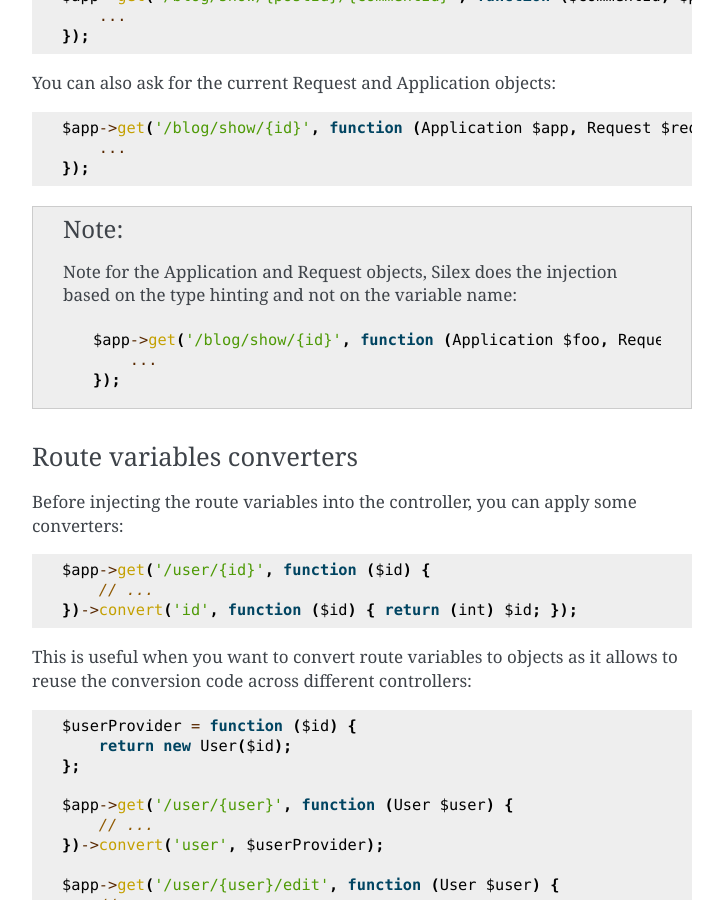
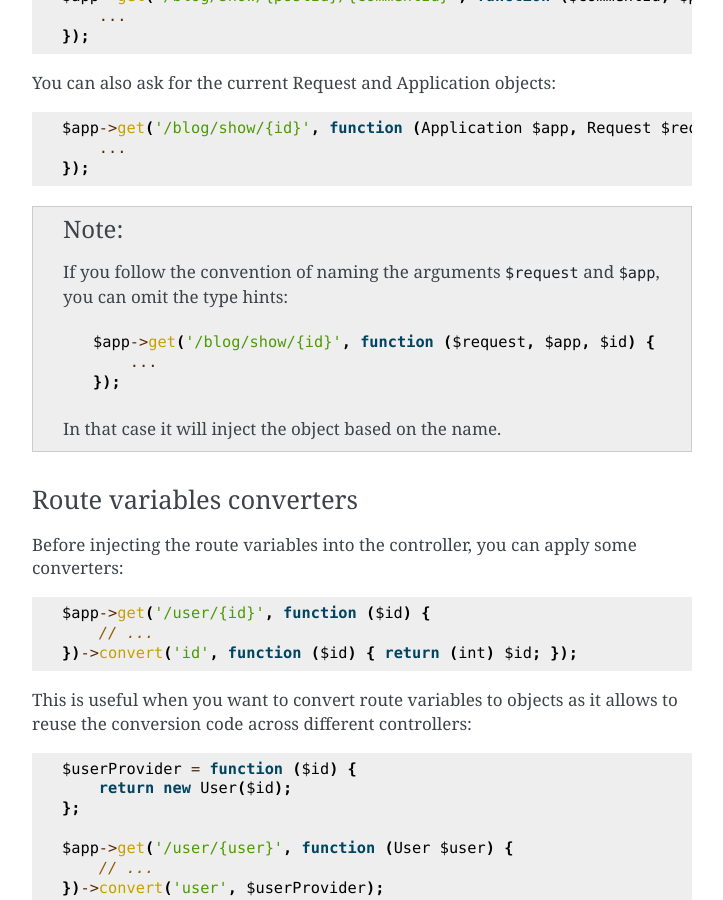
Before and after one commit to silexphp/Silex, a Sphinx documentation site: the page built from doc/usage.rst, in a window 1280 px wide and 900 px high, scrolled down 5727 px. Shown: the whole window, without its empty margins (388-1111 px from the left). Built offline with Sphinx 7.4.7, drawn with Linux system fonts in a browser that asks for light colours; pages that are not in the unit, such as notebooks, are missing from menus.

Commit message:
Document non type-hinted request/app injection

```diff
--- a/doc/usage.rst
+++ b/doc/usage.rst
@@ -279,12 +279,14 @@
 
 .. note::
 
-    Note for the Application and Request objects, Silex does the injection
-    based on the type hinting and not on the variable name::
+    If you follow the convention of naming the arguments ``$request`` and
+    ``$app``, you can omit the type hints::
 
-        $app->get('/blog/show/{id}', function (Application $foo, Request $bar, $id) {
+        $app->get('/blog/show/{id}', function ($request, $app, $id) {
             ...
         });
+
+    In that case it will inject the object based on the name.
 
 Route variables converters
 ~~~~~~~~~~~~~~~~~~~~~~~~~~
```
